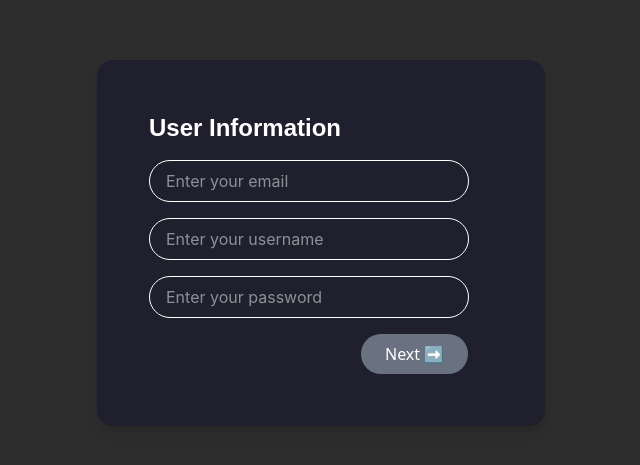
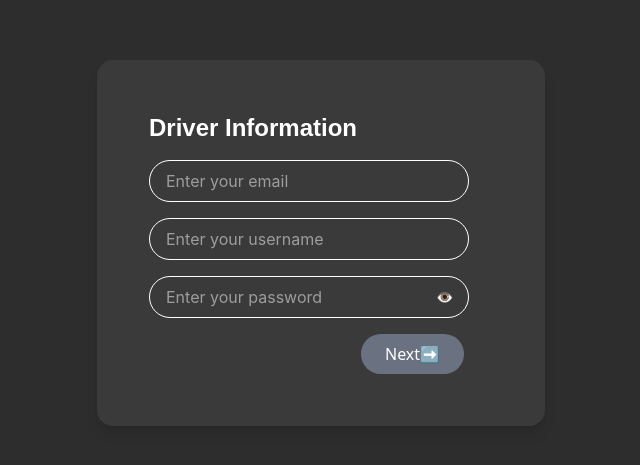
Before and after one commit to Mutasim15/Ride-sharing-jaben-naki-app, a React (Vite) app: page /register/driver in a window 1280 px wide. Shown: the part 157-622 px from the top of the page, without its empty margins (319-959 px from the left). Built offline with nearby package versions, Linux system fonts and the light colour scheme.

Commit message:
registration form updated

```diff
--- a/src/Pages/Driver/DriverRegistration.jsx
+++ b/src/Pages/Driver/DriverRegistration.jsx
@@ -30,7 +30,7 @@ const DriverRegistration = () => {
 
   return (
     <div className="min-h-screen bg-[#2d2d2d] flex items-center justify-center">
-      <div className="bg-[#1F1F2E] rounded-2xl p-8 max-w-md w-full shadow-lg flex items-center justify-center">
+      <div className="bg-[#3a3a3a] rounded-2xl p-8 max-w-md w-full shadow-lg flex items-center justify-center">
         {step === 1 && (
           <DriverUserForm
             data={data}
--- a/src/Pages/Driver/DriverUserForm.jsx
+++ b/src/Pages/Driver/DriverUserForm.jsx
@@ -2,6 +2,7 @@ import React, { useState } from "react";
 
 const DriverUserForm = ({ data, setData, nextStep }) => {
   const [error, setError] = useState("");
+  const [showPassword, setShowPassword] = useState(false); // 👁️ toggle
 
   const handleSubmit = (e) => {
     e.preventDefault();
@@ -18,7 +19,7 @@ const DriverUserForm = ({ data, setData, nextStep }) => {
 
   return (
     <form className="p-5 space-y-4" onSubmit={handleSubmit}>
-      <h2 className="text-white text-2xl font-poppins font-semibold mb-4">User Information</h2>
+      <h2 className="text-white text-2xl font-poppins font-semibold mb-4">Driver Information</h2>
 
       <input
         type="email"
@@ -37,14 +38,24 @@ const DriverUserForm = ({ data, setData, nextStep }) => {
         required
       />
 
+      {/* Password with show/hide toggle */}
+      <div className="relative w-[320px]">
         <input
-        type="password"
+          type={showPassword ? "text" : "password"}
           placeholder="Enter your password"
-        className="w-[320px] px-4 py-2 rounded-[30px] border border-solid border-[#FFFFFF] text-[#FFFFFF] font-inter font-normal"
+          className="w-full px-4 py-2 rounded-[30px] border border-solid border-[#FFFFFF] text-[#FFFFFF] font-inter font-normal pr-16"
           value={data.password}
           onChange={(e) => setData({ ...data, password: e.target.value })}
           required
         />
+        <button
+          type="button"
+          onClick={() => setShowPassword(!showPassword)}
+          className="absolute right-4 top-1/2 -translate-y-1/2 text-sm text-white"
+        >
+          {showPassword ? "Hide" : "👁️"}
+        </button>
+      </div>
 
       {error && <div className="text-red-400 text-sm text-center">{error}</div>}
 
@@ -52,7 +63,7 @@ const DriverUserForm = ({ data, setData, nextStep }) => {
         type="submit"
         className="flex justify-end ml-53 bg-gray-500 text-white px-6 py-2 rounded-full"
       >
-        Next ➡️
+        Next <span>➡️</span>
       </button>
     </form>
   );
--- a/src/Pages/Passenger/UserForm.jsx
+++ b/src/Pages/Passenger/UserForm.jsx
@@ -1,9 +1,11 @@
-import React from "react";
+import React, { useState } from "react";
 
 const UserForm = ({ data, setData, nextStep }) => {
+  const [showPassword, setShowPassword] = useState(false); // Toggle state
+
   const handleSubmit = (event) => {
-    event.preventDefault(); // prevent page reload
-    nextStep(); // move to next step
+    event.preventDefault();
+    nextStep();
   };
 
   return (
@@ -16,34 +18,57 @@ const UserForm = ({ data, setData, nextStep }) => {
         placeholder="Email"
         required
         className="w-[320px] px-4 py-2 rounded-[30px] border border-solid border-[#FFFFFF] text-[#FFFFFF] font-inter font-normal"
+        value={data.email}
+        onChange={(e) =>
+          setData({
+            ...data,
+            user: { ...data.user, email: e.target.value },
+          })
+        }
+      />
 
-        value={data.email}
-        onChange={(e) => setData({
-          ...data,
-          user: { ...data.user, email: e.target.value }
-        })}
-      />
       <input
         placeholder="Username"
         required
         className="w-[320px] px-4 py-2 rounded-[30px] border border-solid border-[#FFFFFF] text-[#FFFFFF] font-inter font-normal"
         value={data.userName}
-        onChange={(e) => setData({ ...data, user: { ...data.user, userName: e.target.value } })}
+        onChange={(e) =>
+          setData({
+            ...data,
+            user: { ...data.user, userName: e.target.value },
+          })
+        }
       />
-      <input
-        placeholder="Password"
-        required
-        type="password"
-        className="w-[320px] px-4 py-2 rounded-[30px] border border-solid border-[#FFFFFF] text-[#FFFFFF] font-inter font-normal"
-        value={data.password}
-        onChange={(e) => setData({ ...data, user: { ...data.user, password: e.target.value } })}
-      />
+
+      {/* Password with Show/Hide logic */}
+      <div className="relative w-[320px]">
+        <input
+          placeholder="Password"
+          required
+          type={showPassword ? "text" : "password"}
+          className="w-full px-4 py-2 rounded-[30px] border border-solid border-[#FFFFFF] text-[#FFFFFF] font-inter font-normal pr-16"
+          value={data.password}
+          onChange={(e) =>
+            setData({
+              ...data,
+              user: { ...data.user, password: e.target.value },
+            })
+          }
+        />
+        <button
+          type="button"
+          onClick={() => setShowPassword(!showPassword)}
+          className="absolute right-4 top-1/2 -translate-y-1/2 text-sm text-white"
+        >
+          {showPassword ? "Hide" : "👁️"}
+        </button>
+      </div>
 
       <button
         type="submit"
         className="flex justify-end ml-55 bg-gray-500 text-white px-6 py-2 rounded-full"
       >
-        Next <span>➡️</span>
+        Next<span>➡️</span>
       </button>
     </form>
   );
```
Lines whose indentation alone changed are shown as unchanged.
